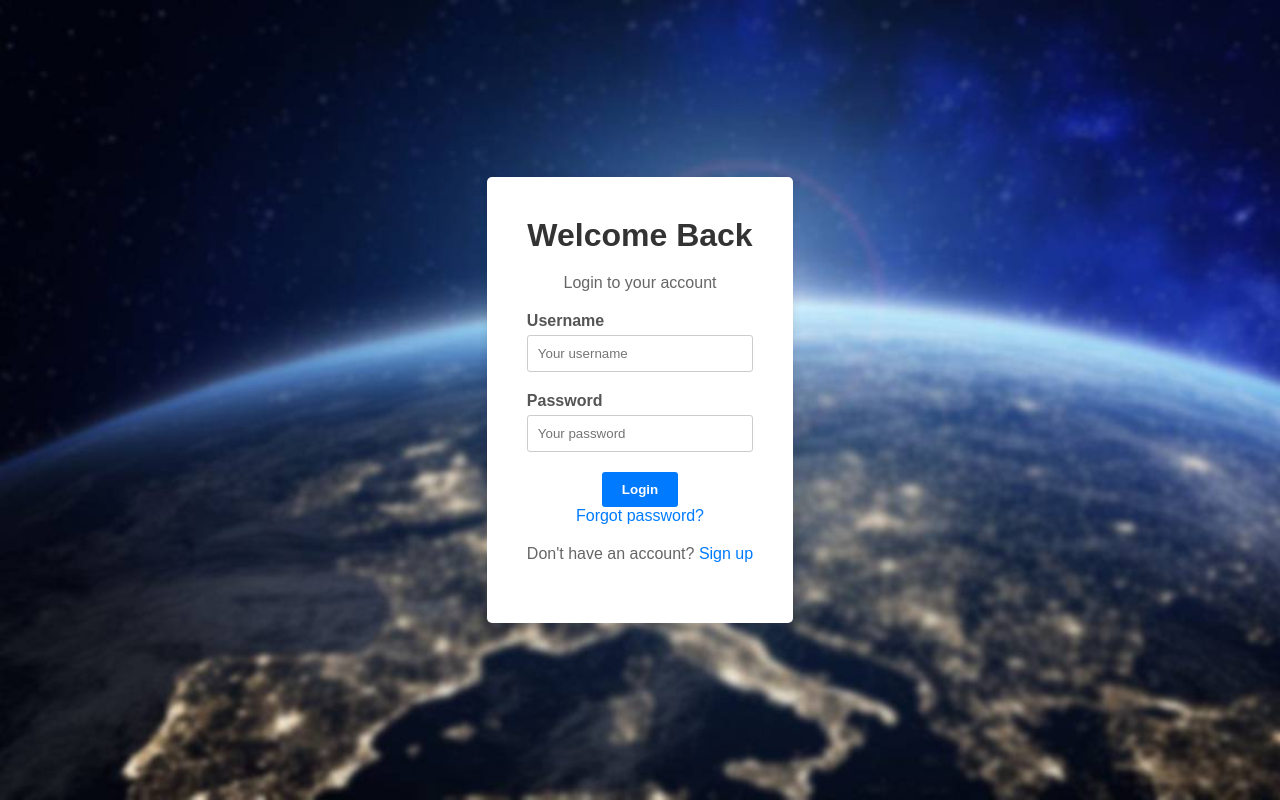
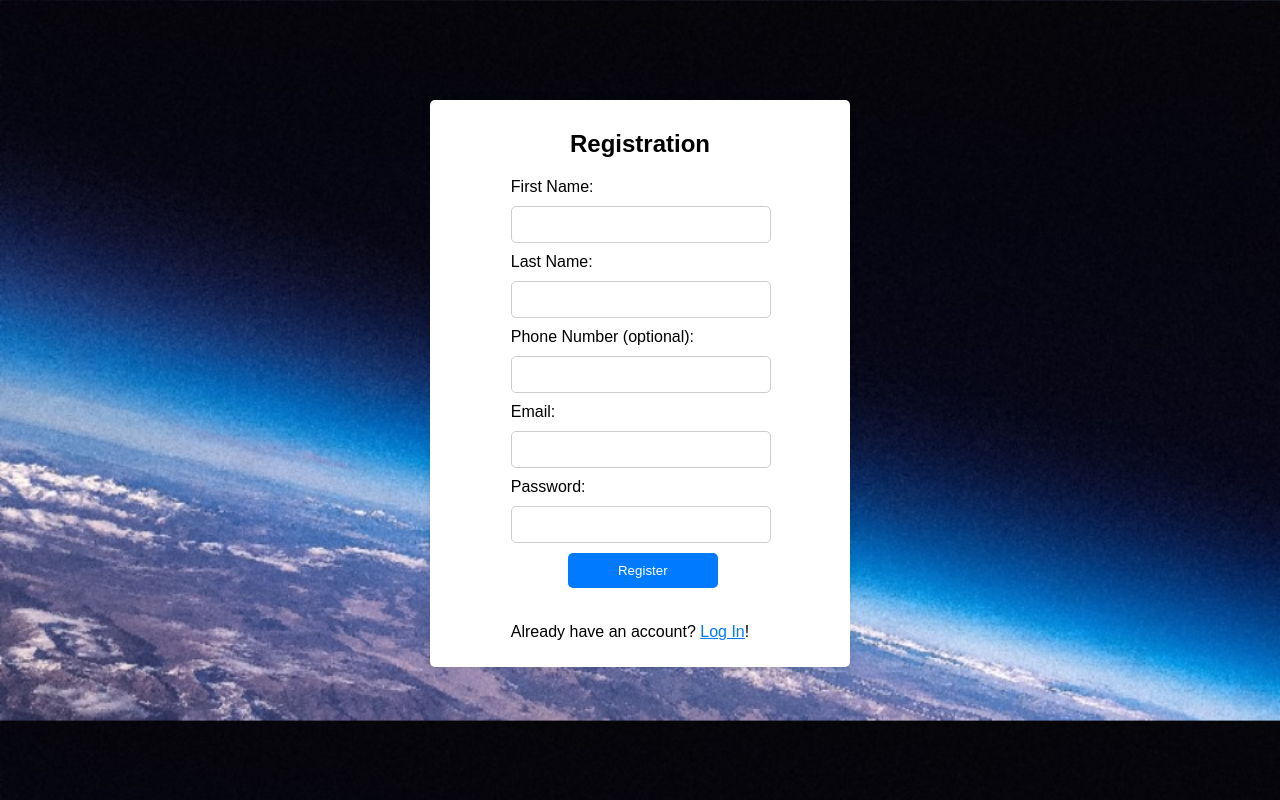
Before and after one commit to A-dith-ya/crisis-collab, a website: page html/registration.html in a window 1280 px wide. Drawn offline with Linux system fonts and the light colour scheme.

```diff
--- a/html/registration.html
+++ b/html/registration.html
@@ -2,35 +2,110 @@
 <html lang="en">
 
 <head>
-    <meta charset="UTF-8">
-    <meta name="viewport" content="width=device-width, initial-scale=1.0">
-    <title>Beautiful Login Page</title>
-    <link rel="stylesheet" href="../css/reset.css">
-    <link rel="stylesheet" href="../css/registration.css"> <!-- Link to your CSS file for styling -->
+  <meta charset="UTF-8">
+  <meta name="viewport" content="width=device-width, initial-scale=1.0">
+  <title>Registration Page</title>
+  <style>
+    body {
+      font-family: Arial, sans-serif;
+      background-color: #f4f4f4;
+      margin: 0;
+      padding: 0;
+      background-image: url(../assets/images/earth2.jpeg);
+      background-size: 100%;
+    }
+
+    #container {
+      max-width: 400px;
+      margin: 100px auto 0 auto;
+      /* Adjust the top margin */
+      padding: 10px;
+      /* Reduce the padding */
+      background-color: #ffffff;
+      box-shadow: 0 0 10px rgba(0, 0, 0, 0.1);
+      border-radius: 5px;
+      display: flex;
+      flex-direction: column;
+      align-items: center;
+    }
+
+    h2 {
+      text-align: center;
+    }
+
+    label,
+    input {
+      display: block;
+      margin-bottom: 10px;
+    }
+
+    input[type="text"],
+    input[type="email"],
+    input[type="password"] {
+      width: 100%;
+      padding: 10px;
+      border: 1px solid #ccc;
+      border-radius: 5px;
+    }
+
+    button {
+      width: 150px;
+      padding: 10px;
+      background-color: #007BFF;
+      color: #fff;
+      border: none;
+      border-radius: 5px;
+      cursor: pointer;
+      margin-left: 57px;
+      margin-bottom: 25px;
+    }
+
+    button:hover {
+      background-color: #0056b3;
+    }
+
+    .form-container {
+      padding-right: 20px;
+    }
+
+    .login-link {
+      margin-top: 10px;
+      /* Add margin to separate it from the button */
+      text-align: center;
+
+      .log-in-thing {
+        color: #007BFF;
+      }
+
+    }
+  </style>
 </head>
 
 <body>
-    <div class="login-container">
-        <div class="login-box">
-            <h1>Welcome Back</h1>
-            <p>Login to your account</p>
-            <form action="login.php" method="POST">
-                <div class="input-container">
-                    <label for="username">Username</label>
-                    <input type="text" id="username" name="username" placeholder="Your username" required>
-                </div>
-                <div class="input-container">
-                    <label for="password">Password</label>
-                    <input type="password" id="password" name="password" placeholder="Your password" required>
-                </div>
-                <button type="submit">Login</button>
-            </form>
-            <div class="bottom-links">
-                <p class="forgot-password"><a href="#">Forgot password?</a></p>
-                <p class="signup-link">Don't have an account? <a href="#">Sign up</a></p>
-            </div>
-        </div>
-    </div>
+  <div id="container">
+    <h2>Registration</h2>
+    <form class="form-container">
+      <label for="first_name">First Name:</label>
+      <input type="text" id="first_name" name="first_name" required>
+
+      <label for="last_name">Last Name:</label>
+      <input type="text" id="last_name" name="last_name" required>
+
+      <label for="phone">Phone Number (optional):</label>
+      <input type="text" id="phone" name="phone">
+
+      <label for="email">Email:</label>
+      <input type="email" id="email" name="email" required>
+
+      <label for="password">Password:</label>
+      <input type="password" id="password" name="password" required>
+
+      <button type="submit">Register</button>
+
+      <!-- Add the login link below the button -->
+      <p class="login-link">Already have an account? <a href="#" class="log-in-thing">Log In</a>!</p>
+    </form>
+  </div>
 </body>
 
 </html>
```
Also changed, not shown: html/index.html (+1 -1 lines), html/logIn.html (added, +36 -0 lines), html/notification.html (added, +179 -0 lines), assets/images/earth2.jpeg (added), css/logIn.css (renamed from css/registration.css), html/notifications.svg (added).
